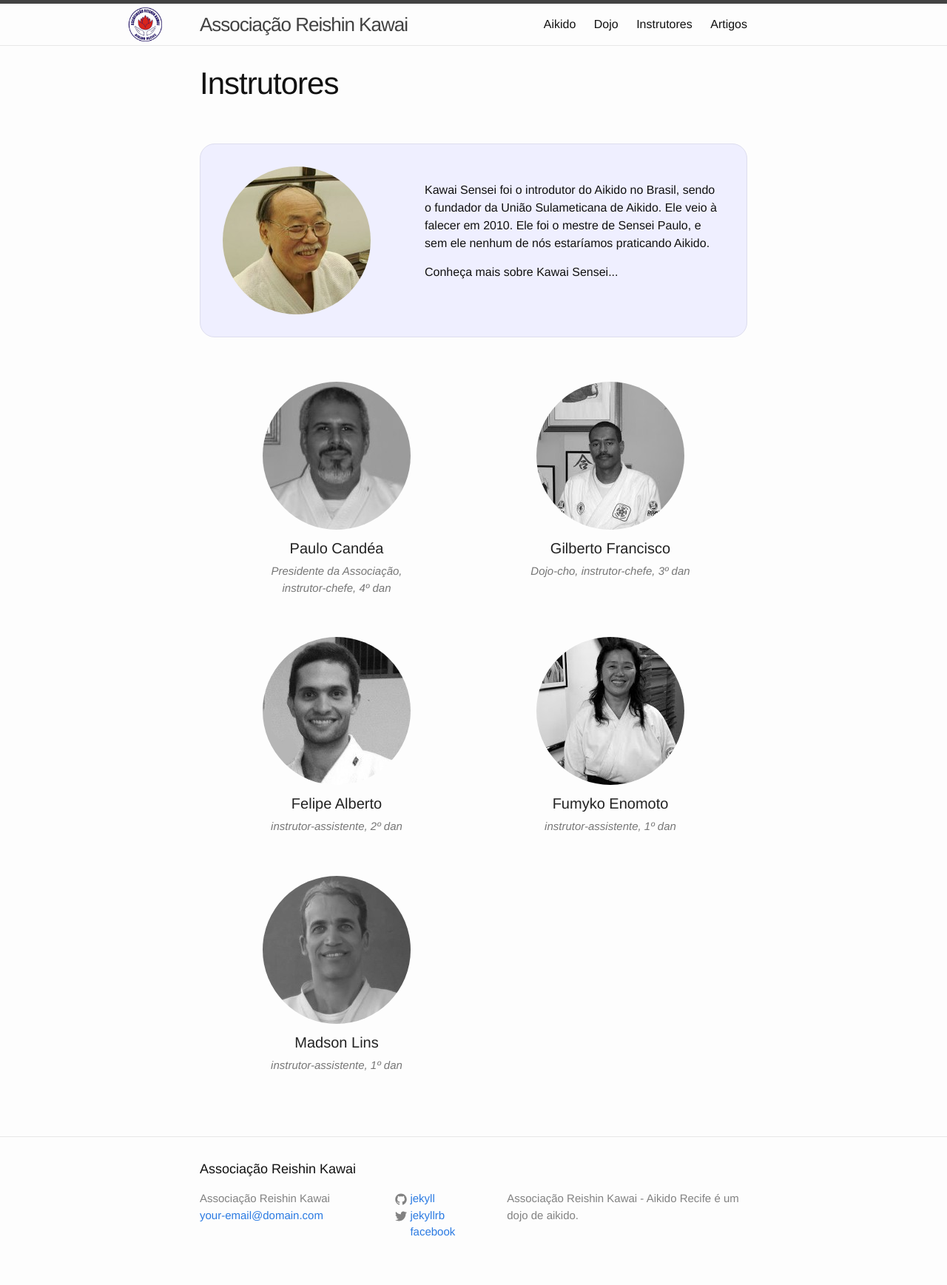
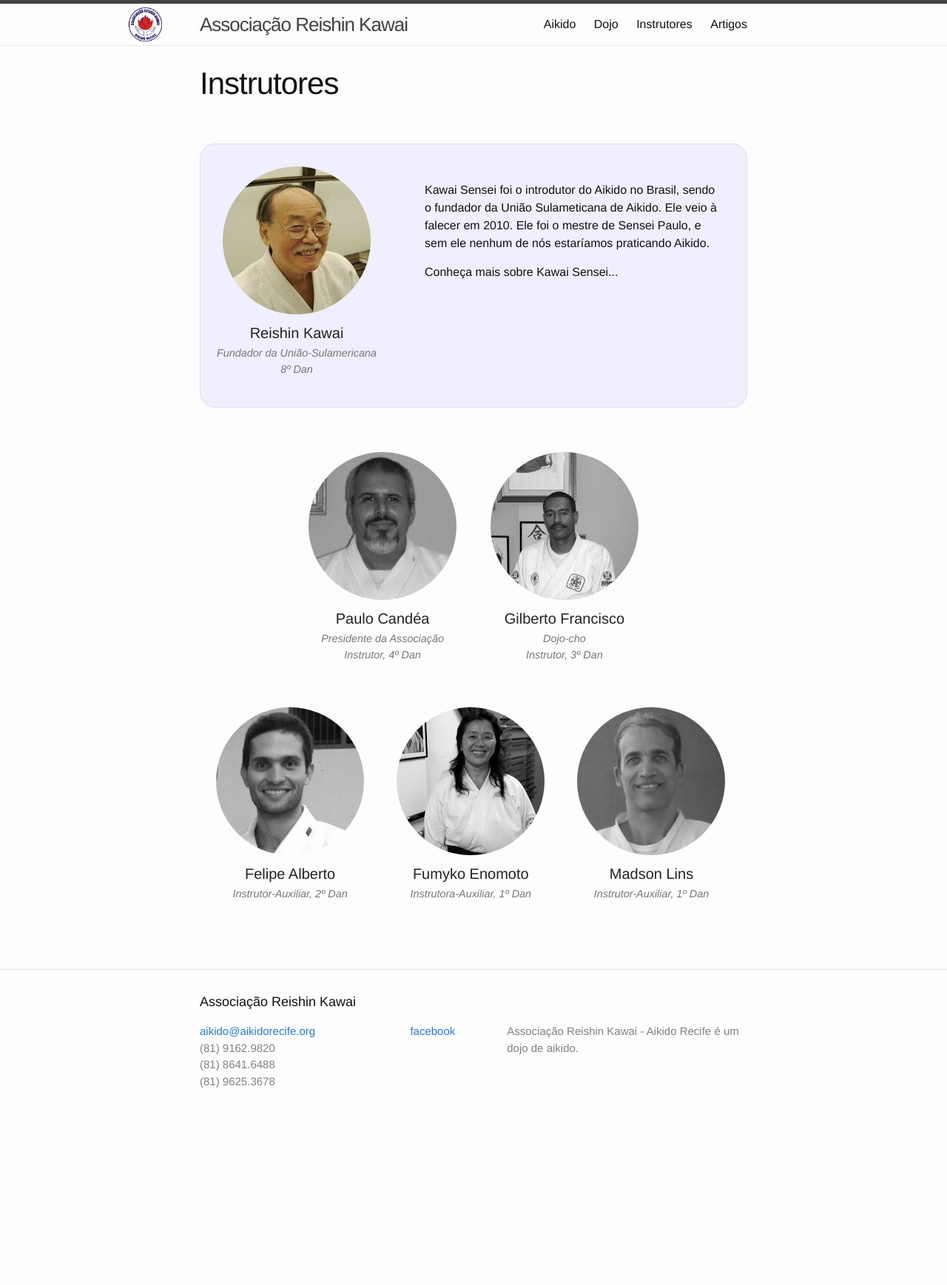
Before and after one commit to aikidorecife/aikidorecife.github.io, a Jekyll site: the page built from instructors.html, in a window 1280 px wide. Shown: the whole page at 74% size. Built offline with Jekyll 4.4.1, drawn with Linux system fonts in a browser that asks for light colours; after the commit the page ends 1533 px from its top, so only the background shows below that.

Commit message:
changing instructors page and footer

```diff
--- a/_config.yml
+++ b/_config.yml
@@ -1,13 +1,15 @@
 # Site settings
 title: "Associação Reishin Kawai"
-email: your-email@domain.com
+email: aikido@aikidorecife.org
 phone:
 description: > # this means to ignore newlines until "baseurl:"
         Associação Reishin Kawai - Aikido Recife é um dojo de aikido.
 baseurl: "" # the subpath of your site, e.g. /blog/
 url: "http://aikidorecife.github.io" # the base hostname & protocol for your site
-twitter_username: jekyllrb
-github_username:  jekyll
+
+#twitter_username: jekyllrb
+#github_username:  jekyll
+
 facebook_group: https://www.facebook.com/groups/493629947331797/
 
 # Build settings
--- a/_includes/footer.html
+++ b/_includes/footer.html
@@ -7,8 +7,10 @@
     <div class="footer-col-wrapper">
       <div class="footer-col  footer-col-1">
         <ul class="contact-list">
-          <li>{{ site.title }}</li>
           <li><a href="mailto:{{ site.email }}">{{ site.email }}</a></li>
+	  <li>(81) 9162.9820</li>
+	  <li>(81) 8641.6488</li>
+	  <li>(81) 9625.3678</li>
         </ul>
       </div>
 
--- a/css/main.scss
+++ b/css/main.scss
@@ -85,8 +85,12 @@ table {margin: .5em auto 1.5em auto; width: 98%;}
 }
 
 .profile {
-	width: 50%;
-	margin-bottom: 30px;
+	width: 33%;
+	margin-bottom: 50px;
+}
+
+.auxiliar {
+	width: 33%;
 }
 
 .justify {
@@ -105,15 +109,17 @@ table {margin: .5em auto 1.5em auto; width: 98%;}
 	//font: bold 12px/30px Georgia, serif;
 	font-style: bold;
 	//padding: 10px 20px;
-	margin-bottom: 5px;
+	margin-bottom: 2px;
 	color: #222;
 }
 
 .profile_description p {
 	text-align: center;
 	font-style: italic;
-	padding: 0 50px;
-	font-size: 15px;
+	//padding: 0 50px;
+	padding: 0 0;
+	margin: 0 0;
+	font-size: 0.9em;
 	color: #777;
 }
 
--- a/instructors.html
+++ b/instructors.html
@@ -7,6 +7,12 @@ permalink: /instructors/
 <div class="boxed">
 	<div class="left">
 		<img src="{{ site.url }}/assets/kawai-perfil.jpg" alt="Kawai Sensei" height=200 width=200 />
+		<div class="profile_description">
+		<h4>Reishin Kawai</h4>
+		<p>Fundador da União-Sulamericana</p>
+		<p>8º Dan</p>
+	</div>
+
 	</div>
 	<div class="right" style="padding: 20px 35px 0 0; width: 400px;">
 
@@ -22,46 +28,48 @@ permalink: /instructors/
 
 </div>
 
-<div class="profile left">
+<div class="profile left" style="margin-left: 125px">
 	<img src="{{ site.url }}/assets/paulo-perfil.jpg" alt="Sensei Paulo" class="profile_photo" />
 	<div class="profile_description">
 		<h4>Paulo Candéa</h4>
-		<p>Presidente da Associação, instrutor-chefe, 4º dan</p>
+		<p>Presidente da Associação</p>
+		<p>Instrutor, 4º Dan</p>
 	</div>
 </div>
 
 <!-- GILBERTO -->
-<div class="profile right">
+<div class="profile right" style="margin-right: 125px">
  	<img src="{{ site.url }}/assets/gilberto-perfil.jpg" alt="Sensei Gilberto" class="profile_photo" />
 	<div class="profile_description">
 		<h4>Gilberto Francisco</h4>
-		<p>Dojo-cho, instrutor-chefe, 3º dan</p>
+		<p>Dojo-cho</p>
+		<p>Instrutor, 3º Dan</p>
 	</div>
 </div>
 
 <!-- FELIPE -->
-<div class="profile left" style="clear: left">
+<div class="profile auxiliar left" style="clear: left">
 	<img src="{{ site.url }}/assets/felipe-perfil-3.jpg" alt="Sempai Felipe" class="profile_photo" />
 	<div class="profile_description">
 		<h4>Felipe Alberto</h4>
-		<p>instrutor-assistente, 2º dan</p>
+		<p>Instrutor-Auxiliar, 2º Dan</p>
 	</div>
 </div>
 
 <!-- FUMYKO -->
-<div class="profile right">
+<div class="profile auxiliar left">
 	<img src="{{ site.url }}/assets/fumyko-perfil.jpg" alt="Sempai Fumyko" class="profile_photo" />
 	<div class="profile_description">
 		<h4>Fumyko Enomoto</h4>
-	<p>instrutor-assistente, 1º dan</p>
+	<p>Instrutora-Auxiliar, 1º Dan</p>
 	</div>
 </div>
 
 <!-- MADSON -->
-<div class="profile left">
+<div class="profile auxiliar left">
 	<img src="{{ site.url }}/assets/madson-perfil.jpg" alt="Sempai Madson" class="profile_photo" />
 	<div class="profile_description">
 		<h4>Madson Lins</h4>
-		<p>instrutor-assistente, 1º dan</p>
+		<p>Instrutor-Auxiliar, 1º Dan</p>
 	</div>
 </div>
```
Also changed, not shown: assets/aikidokawai-logo.png (added), assets/aikikai-logo.jpg (added).
